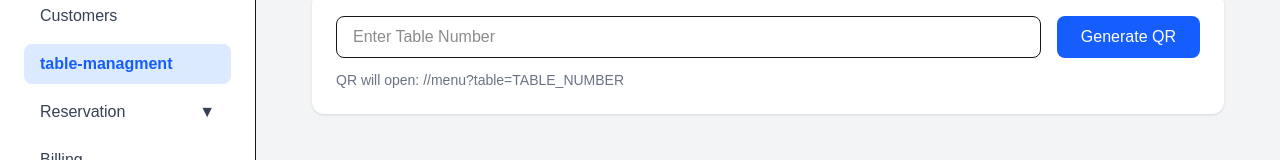
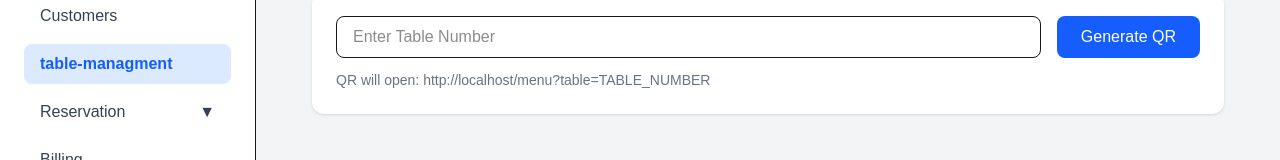
Before and after one commit to manasvidobariya82/swadpoint, a Next.js app: page /dashboard/table-managment in a window 1280 px wide. Shown: the part 188-348 px from the top of the page. Built offline with nearby package versions, Linux system fonts and the light colour scheme; sample sign-in values are in the browser's storage.

Commit message:
deployment fix

```diff
--- a/app/(dashboard)/dashboard/table-managment/page.jsx
+++ b/app/(dashboard)/dashboard/table-managment/page.jsx
@@ -12,7 +12,7 @@ export default function TablesPage() {
   const STORAGE_KEY = "table-qr-codes";
 
   // 🔥 CHANGE THIS IF YOUR IP IS DIFFERENT
-  const BASE_URL = "/";
+  const BASE_URL = window.location.origin;
 
   // Load saved tables
   useEffect(() => {
```
